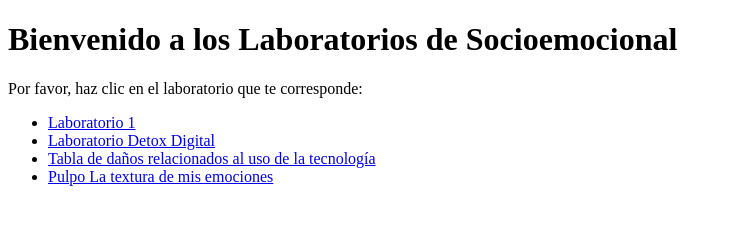
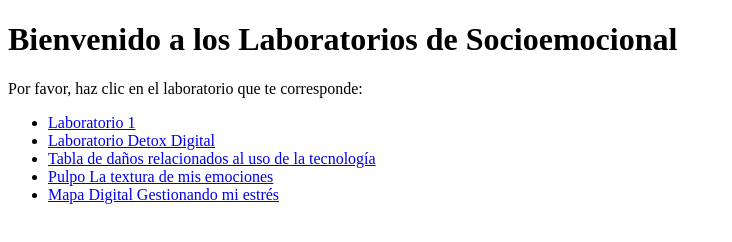
Before and after one commit to adriellopezsanchez-P5/Clase_de_Recursos_y_Ambitos_Socioemocionales-III, a plain HTML site: page index.html in a window 1280 px wide. Shown: the whole page, without its empty margins (0-732 px from the left). Drawn offline with Linux system fonts and the light colour scheme.

Commit message:
Update index.html

```diff
--- a/index.html
+++ b/index.html
@@ -13,6 +13,7 @@
         <li><a href="laboratorio_detox_digital(v).html">Laboratorio Detox Digital</a></li>
         <li><a href="Tabla%20de%20da%C3%B1os%20relacionados%20al%20uso%20de%20la%20tecnolog%C3%ADa.html">Tabla de daños relacionados al uso de la tecnología</a></li>
         <li><a href="Pulpo%20La%20textura%20de%20mis%20emociones.html">Pulpo La textura de mis emociones</a></li>
+        <li><a href="Mapa%20Digital%20Gestionando%20mi%20estr%C3%A9s.html">Mapa Digital Gestionando mi estrés</a></li>
     </ul>
 </body>
 </html>
```
